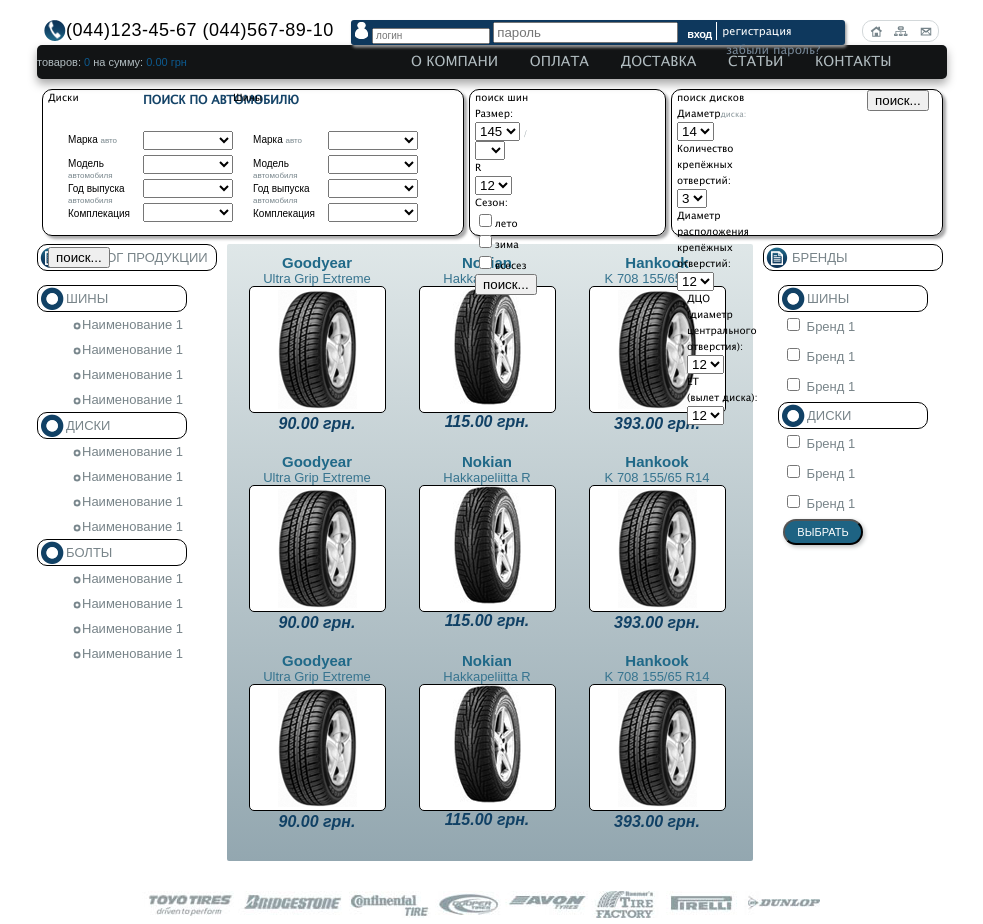
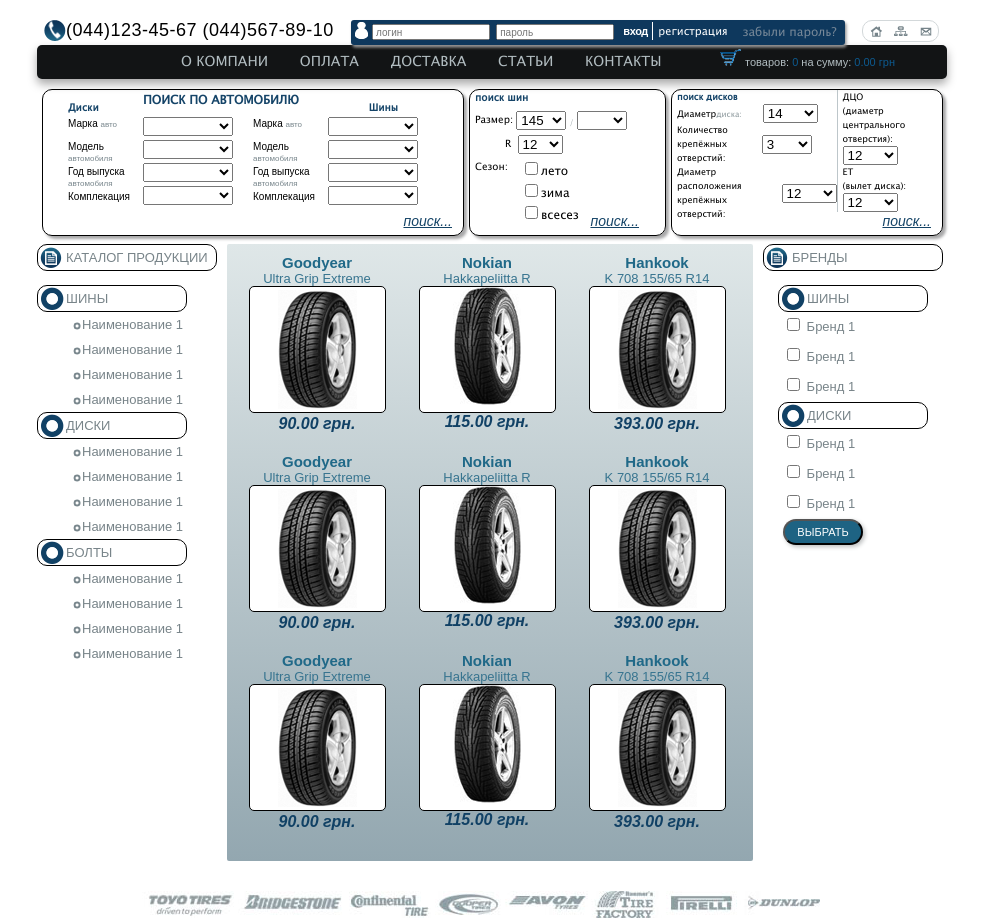
Before and after one commit to kseniiapupko/ksufurinec.github.io, a plain HTML site: page GoIT/markup/home/lesson6/index.html in a window 1280 px wide. Shown: the top 924 px of the page, without its empty margins (148-1131 px from the left). Drawn offline with Linux system fonts and the light colour scheme.

Commit message:
Update style.css

```diff
--- a/GoIT/markup/home/lesson6/css/style.css
+++ b/GoIT/markup/home/lesson6/css/style.css
@@ -66,11 +66,12 @@
 	float: left;
 }
 
-form{
+.login form{
 	float: left;
 }
 
-header input[type="text"]{
+header input[type="text"],
+header input[type="password"]{
 	position: relative;
     top: 2px;
     width: 110px;
@@ -162,10 +163,8 @@
 }
 
 nav{
-	float: left;
+	float: right;
 	width: 550px;
-	margin-left: 130px;
-
 }
 nav a{
 	display: inline-block;
@@ -192,7 +191,7 @@
 
 /*---корзина---*/
 .case{
-	float: left;
+	float: right;
 	width: 230px;
 	font-size: 11px;
 }
@@ -205,6 +204,10 @@
 	vertical-align: middle;
 }
 
+.case:before{
+	content: url('../img/case.png');
+	margin-top: 13px;
+}
 /*------форма поиска авто----*/
 
 .poisk{
@@ -242,26 +245,18 @@
 	width: 185px;
 }
 
-.disc{
-	width: 260px;
-}
-
-.disc .right-form{
-	width: 160px;
-}
-
 .avto h2{
 	position: absolute;
 	left: 100px;
 }
 
-.diski h3{
+.diski legend{
 	position: absolute;
 	left: 20px;
 	top: 10px;
 }
 
-.shini h3{
+.shini legend{
 	position: absolute;
 	right: 20px;
 	top: 10px;
@@ -296,14 +291,14 @@
 	color: #77858b;
 }
 .avto dl dd{
-	margin: 5px 0;
+	margin: 2px 0;
 }
 .avto select{
 	width: 90px;
 }
 
 
-.poisk button{
+.poisk .button{
 	position: absolute;
 	bottom: 5px;
     right: 5px;
@@ -320,9 +315,81 @@
 	font-size: 12px;
 }
 
-.poisk h2, h3 {
+.poisk h2, legend {
 	color: #154468;
 	font-weight: bold;
+}
+
+
+.tires dd p{
+	font-size: 12px;
+	color: black;
+}
+
+.tires .check dt, dd{
+	vertical-align: top;
+}
+
+.tires dt, dd{
+	display: inline-block;
+}
+
+.tires input[type="submit"]{
+	margin-right: 15px;
+	margin-top: -3px;
+}
+
+.tires .size{
+	width: 50px;
+}
+
+.tires .r{
+	width: 45px;
+	margin-left: 3px;
+}
+
+.tires dl{
+	margin-top: 5px;
+}
+
+.tires fieldset dl:nth-child(3){
+	margin-left: 30px;
+}
+
+.tires fieldset dl:nth-child(4) dd{
+	margin-left: 10px;
+}
+
+.disc{
+	width: 260px;
+	font-size: 9px;
+}
+.disc .left{
+	float: left;
+}
+.disc .right{
+	float: left;
+	border-left: solid 1px #bdc6ca;
+	padding-left: 5px;
+}
+.disc .left dt, dd{
+	display: inline-block;
+}
+.disc select{
+	width: 55px;
+}
+.disc .first{
+	margin-left: 18px;
+}
+.disc .second{
+	width: 50px;
+	margin-left: 31px;
+}
+.disc .third{
+	margin-left: 37px;
+}
+.disc dt, dd{
+	vertical-align: middle;
 }
 
 /*----поле с товарами----*/
@@ -332,11 +399,11 @@
 	color: #788489;
 }
 
-.left{
+.content .left{
 	float: left;
 	width: 190px;
 }
-.middle{
+.content .middle{
 	float: left;
 	width: 526px;
 	background: rgba(223,231,232,1);
@@ -353,7 +420,7 @@
 	padding-bottom: 20px;
 }
 
-.right{
+.content .right{
 	float: left;
 	width: 180px;
 	padding-left: 10px;
```
